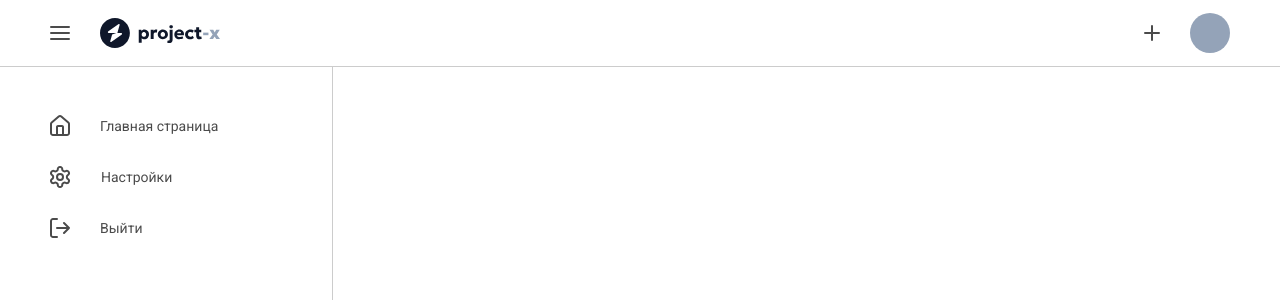
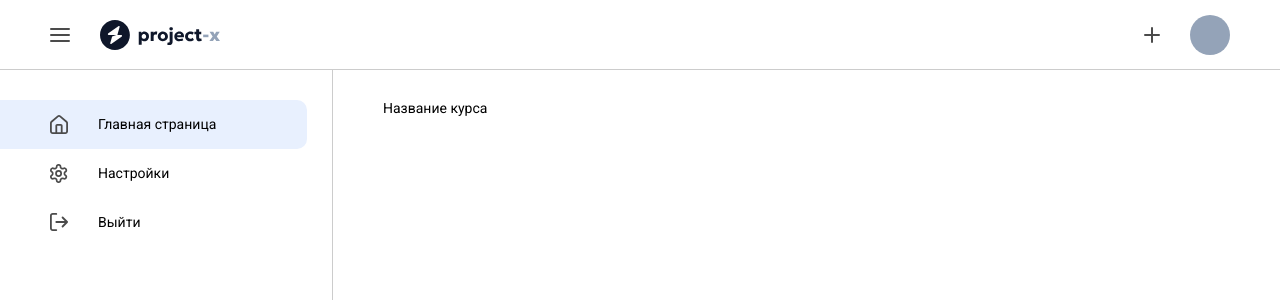
Before and after one commit to Danisssssss/project-x, a Next.js app: page / in a window 1280 px wide. Shown: the top 300 px of the page. Built offline with nearby package versions, Linux system fonts and the light colour scheme.

Commit message:
Верстка sidebar и исправление небольших ошибок

```diff
--- a/components/shared/header.module.css
+++ b/components/shared/header.module.css
@@ -1,13 +1,16 @@
 .header {
-    position: absolute;
+    grid-area: header;
+    display: flex;
+    align-items: center;
+    position: sticky;
     left: 0;
     top: 0;
-    z-index: 100;
     width: 100%;
-    display: block;
+    height: 70px;
     padding: 10px 0;
     background-color: var(--color-white);
     border-bottom: 1px solid var(--color-chinese-silver);
+    z-index: 100;
 }
 
 .wrapper {
--- a/components/shared/header.tsx
+++ b/components/shared/header.tsx
@@ -1,22 +1,28 @@
+"use client";
+
 import React from "react";
 import styles from "./header.module.css";
+import Image from "next/image";
 
 const Header = () => {
+    const handleClick = (event: React.MouseEvent<HTMLAnchorElement, MouseEvent>) => {
+        event.preventDefault();
+    };
     return (
         <header className={styles.header}>
             <div className="container">
                 <div className={styles.wrapper}>
                     <div className={styles.nav}>
-                        <a href="#" className={styles.menu}>
-                            <img src="/assets/images/menu.svg" alt="" />
+                        <a href="#" className={styles.menu} onClick={handleClick}>
+                            <Image src="/assets/images/menu.svg" alt="" width={20} height={14}/>
                         </a>
-                        <a href="#" className={styles.logo}>
-                            <img src="/logo.svg" alt="" />
+                        <a href="/" className={styles.logo}>
+                            <Image src="/logo.svg" alt="" width={120} height={30}/>
                         </a>
                     </div>
                     <div className={styles.user}>
-                        <a href="#" className={styles.plus}>
-                            <img src="/assets/images/plus.svg" alt="" />
+                        <a href="#" className={styles.plus} onClick={handleClick}>
+                            <Image src="/assets/images/plus.svg" alt="" width={16} height={16}/>
                         </a>
                         <div className={styles.user_logo}></div>
                     </div>
--- /dev/null
+++ b/components/shared/main_page.module.css
@@ -0,0 +1,3 @@
+.main_page {
+    padding: 30px 0 0 50px;
+}
--- /dev/null
+++ b/components/shared/main_page.tsx
@@ -0,0 +1,13 @@
+import React from "react";
+import styles from "./main_page.module.css";
+import Course_card from "../ui/course_card";
+
+const Main_page = () => {
+    return (
+        <div className={styles.main_page}>
+            <Course_card/>
+        </div>
+    );
+};
+
+export default Main_page;
--- a/components/shared/sidebar.module.css
+++ b/components/shared/sidebar.module.css
@@ -1,17 +1,20 @@
 .sidebar {
-    height: 100vh;
+    grid-area: sidebar;
+    position: sticky;
+    height: calc(100vh-70px);
     width: 333px;
     background-color: var(--color-white);
     border-right: 1px solid var(--color-chinese-silver);
-    padding: 100px 25px 0 0;
+    padding: 30px 25px 0 0;
+    overflow-y: auto;
 }
 
-.sidebar_wrapper {
+.wrapper {
     display: flex;
     flex-direction: column;
 }
 
-.sidebar_item {
+.item {
     display: flex;
     align-items: center;
     padding: 15px 0;
@@ -19,20 +22,33 @@
     padding-left: 50px;
 }
 
-.sidebar_item span {
+
+.item span {
     margin-left: 30px;
+    z-index: 1;
 }
 
-.sidebar_item::after {
+.item img {
+    z-index: 1;
+}
+
+.item::after {
     position: absolute;
     left: 0;
-    /*content: "";*/
+    content: "";
     display: block;
-    height: 100px;
     width: 100%;
+    height: 100%;
+    border-radius: 0 10px 10px 0;
     background-color: var(--color-white);
+    transition: background-color .1s linear;
+    z-index: 0;
 }
 
-.sidebar:hover {
+.item.active::after {
+    background-color: var(--color-lavender);
+}
 
+.item:not(.active):hover:after {
+    background-color: var(--color-cultured);
 }
--- a/components/shared/sidebar.tsx
+++ b/components/shared/sidebar.tsx
@@ -1,21 +1,38 @@
-import React from "react";
+"use client";
+
+import React, { useState } from "react";
 import styles from "./sidebar.module.css";
+import Image from "next/image";
 
 const Sidebar = () => {
+    const [activeItem, setActiveItem] = useState<string>("home");
+
     return (
         <div className={styles.sidebar}>
-            <div className={styles.sidebar_wrapper}>
-                <a href="#" className={styles.sidebar_item}>
-                    <img src="/assets/images/home.svg" alt="" />
-                    <span className={styles.sidebar_text}>Главная страница</span>
+            <div className={styles.wrapper}>
+                <a
+                    href="#"
+                    className={`${styles.item} ${activeItem === "home" ? styles.active : ""}`}
+                    onClick={() => setActiveItem("home")}
+                >
+                    <Image src="/assets/images/home.svg" alt="" width={18} height={19}/>
+                    <span className={styles.text}>Главная страница</span>
                 </a>
-                <a href="#" className={styles.sidebar_item}>
-                    <img src="/assets/images/settings.svg" alt="" />
-                    <span className={styles.sidebar_text}>Настройки</span>
+                <a
+                    href="#"
+                    className={`${styles.item} ${activeItem === "settings" ? styles.active : ""}`}
+                    onClick={() => setActiveItem("settings")}
+                >
+                    <Image src="/assets/images/settings.svg" alt="" width={18} height={20}/>
+                    <span className={styles.text}>Настройки</span>
                 </a>
-                <a href="#" className={styles.sidebar_item}>
-                    <img src="/assets/images/exit.svg" alt="" />
-                    <span className={styles.sidebar_text}>Выйти</span>
+                <a
+                    href="#"
+                    className={`${styles.item} ${activeItem === "exit" ? styles.active : ""}`}
+                    onClick={() => setActiveItem("exit")}
+                >
+                    <Image src="/assets/images/exit.svg" alt="" width={18} height={18}/>
+                    <span className={styles.text}>Выйти</span>
                 </a>
             </div>
         </div>
--- /dev/null
+++ b/components/ui/course_card.tsx
@@ -0,0 +1,15 @@
+import React from "react";
+import styles from "./course_card.module.css"
+
+const Course_card = () => {
+    return (
+        <div className={styles.course_card}>
+            <div className={styles.top}>
+                <p className={styles.title}>Название курса</p>
+            </div>
+            <div className={styles.bottom}></div>
+        </div>
+    );
+};
+
+export default Course_card;
--- a/src/app/globals.css
+++ b/src/app/globals.css
@@ -8,7 +8,7 @@
 
 :root {
   --color-white: #FFFFFF;
-  --color-black: #4B4B4B;
+  --color-black: #000000;
   --color-chinese-silver: #CCCCCC;
   --color-bright-gray: #EAEAEA;
   --color-cultured: #F8F8F8;
@@ -44,3 +44,13 @@ a {
   width: 100%;
   padding: 0 50px;
 }
+
+.page {
+  display: grid;
+  grid-template-rows: auto 1fr; /* высота header и остальная часть */
+  grid-template-columns: auto 1fr; /* ширина sidebar и остальная часть */
+  grid-template-areas:
+    "header header"
+    "sidebar main";
+  height: 100vh; /* Высота контейнера на весь экран */
+}
--- a/src/app/layout.tsx
+++ b/src/app/layout.tsx
@@ -18,7 +18,7 @@ export default function RootLayout({
   children: React.ReactNode;
 }>) {
   return (
-    <html lang="en">
+    <html lang="ru">
       <body className={roboto.variable}>
         <div>{children}</div>
       </body>
--- a/src/app/page.tsx
+++ b/src/app/page.tsx
@@ -1,14 +1,15 @@
 import React from "react";
 import Header from "../../components/shared/header";
 import Sidebar from "../../components/shared/sidebar";
+import Main_page from "../../components/shared/main_page";
 // import Button from "../../components/ui/button";
-//import styles from "./page.module.css";
 
 export default function Home() {
   return (
-    <>
+    <div className="page">
       <Header/>
       <Sidebar/>
-    </>
+      <Main_page/>
+    </div>
   );
 }
```
Also changed, not shown: components/ui/course_card.module.css (added).
